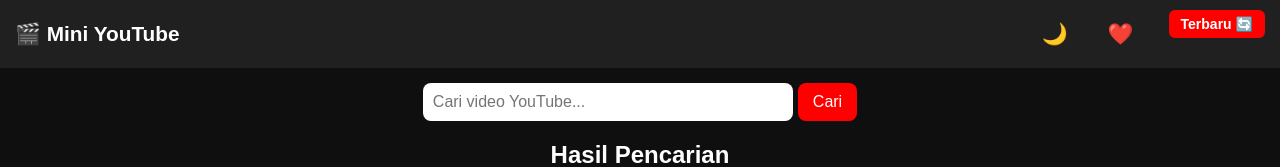
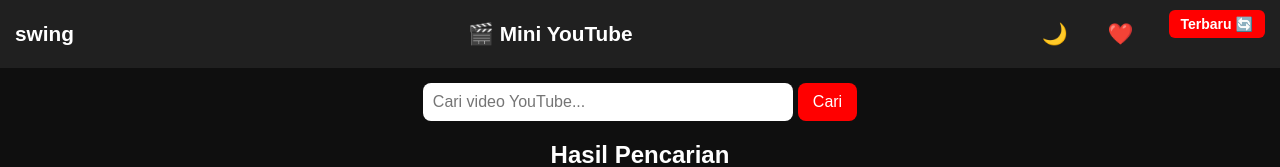
Before and after one commit to trechyu005/Mini-YouTube, a plain HTML site: page index.html in a window 1280 px wide. Shown: the top 167 px of the page. Drawn offline with Linux system fonts and the light colour scheme.

Commit message:
Update index.html

```diff
--- a/index.html
+++ b/index.html
@@ -8,7 +8,8 @@
 </head>
 <body>
   <header>
-    <h1 class="animate_animated animate_swing animate_infinite">🎬 Mini YouTube</h1>
+    <h1 class="animate_animated animate_swing animate_infinite">swing</h1>
+    <h1 id="appTitle">🎬 Mini YouTube</h1>
     <div class="header-btns">
       <button id="themeToggle">🌙</button>
       <button id="favToggle">❤️</button>
```
